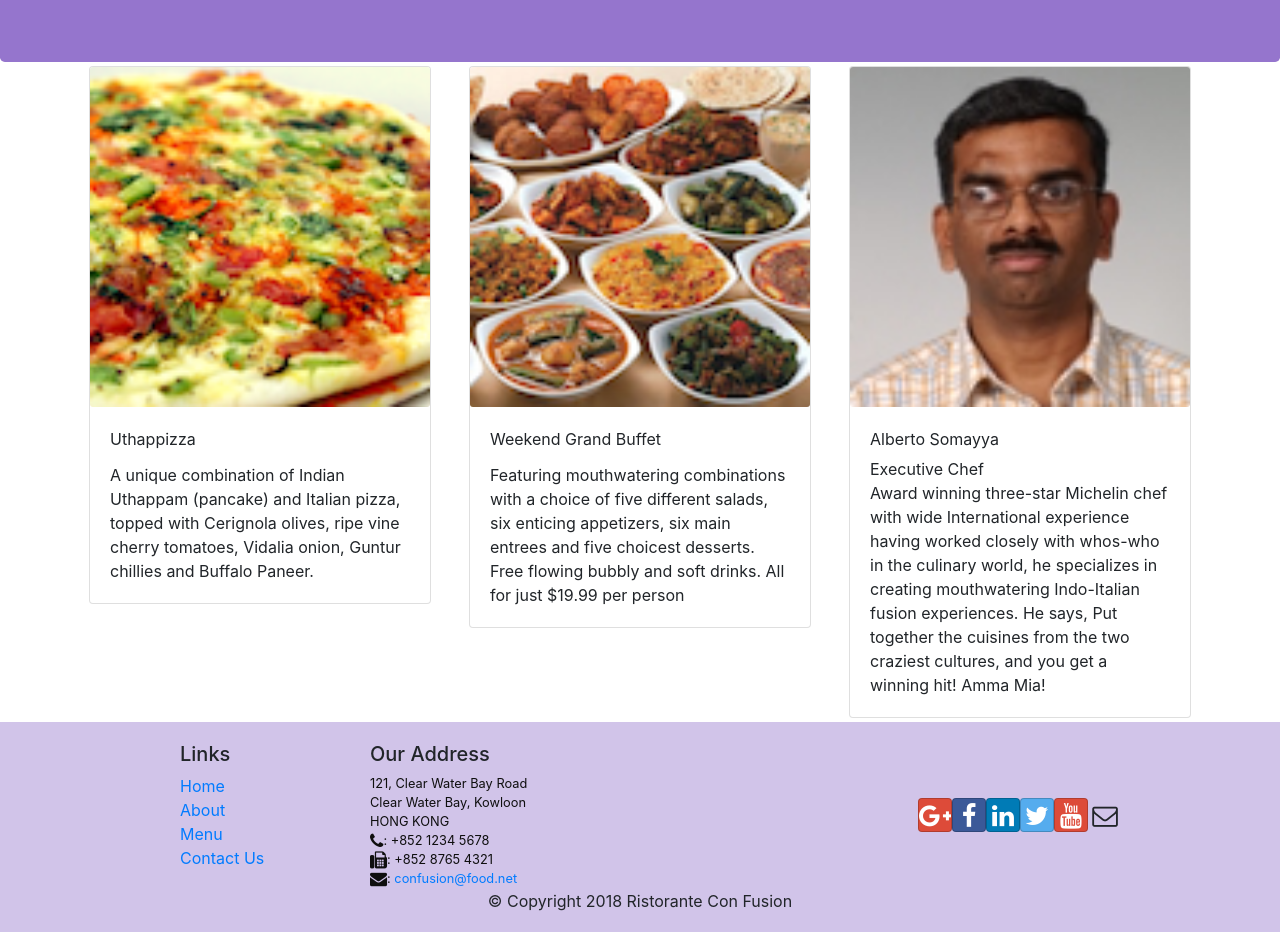
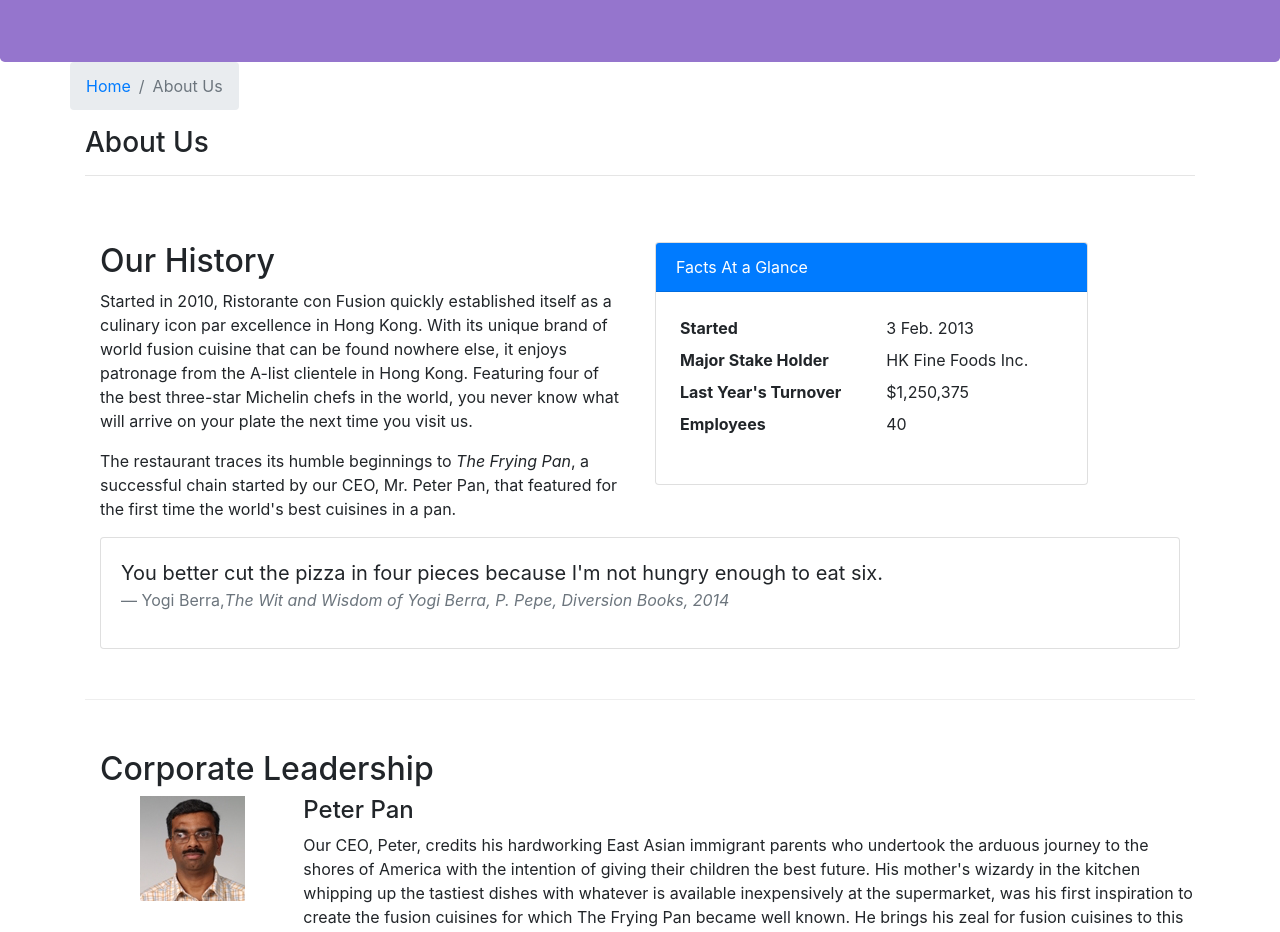
Before and after one commit to jzendle/react, a React (Create React App) app: page /about in a window 1280 px wide. Before the commit this address led to /home. Shown: the part 280-1212 px from the top of the page. Built offline with nearby package versions, Linux system fonts and the light colour scheme.

Commit message:
assignment2

```diff
--- /dev/null
+++ b/src/components/About.js
@@ -0,0 +1,108 @@
+import React from 'react';
+import { Breadcrumb, BreadcrumbItem, Card, CardBody, CardHeader, Media } from 'reactstrap';
+import { Link } from 'react-router-dom';
+
+function About(props) {
+
+    const leaders = props.leaders.map((leader) => {
+        return (
+            <RenderLeader leader={leader} />
+        );
+    });
+    // id: 2,
+    // name: 'Agumbe Tang',
+    // image: '/assets/images/alberto.png',
+    // designation: 'Chief Taste Officer',
+    // abbr: 'CTO',
+    //   featured: false,
+    // description: 'Blessed with t
+    function RenderLeader(props) {
+        return (
+            <React.Fragment>
+
+                <div className="row" key={props.leader.id} >
+                    <Media>
+                        <div className="col-2" >
+                            <Media left href="#">
+                                <Media object src={props.leader.image} alt={props.leader.image} />
+
+                            </Media>
+                        </div>
+                        <Media body>
+                            <Media heading>
+                                {props.leader.name}
+                            </Media>
+                            {props.leader.description}
+                        </Media>
+                    </Media>
+                </div>
+                <br />
+            </React.Fragment>
+
+        )
+    }
+    return (
+        <div className="container">
+            <div className="row">
+                <Breadcrumb>
+                    <BreadcrumbItem><Link to="/home">Home</Link></BreadcrumbItem>
+                    <BreadcrumbItem active>About Us</BreadcrumbItem>
+                </Breadcrumb>
+                <div className="col-12">
+                    <h3>About Us</h3>
+                    <hr />
+                </div>
+            </div>
+            <div className="row row-content">
+                <div className="col-12 col-md-6">
+                    <h2>Our History</h2>
+                    <p>Started in 2010, Ristorante con Fusion quickly established itself as a culinary icon par excellence in Hong Kong. With its unique brand of world fusion cuisine that can be found nowhere else, it enjoys patronage from the A-list clientele in Hong Kong.  Featuring four of the best three-star Michelin chefs in the world, you never know what will arrive on your plate the next time you visit us.</p>
+                    <p>The restaurant traces its humble beginnings to <em>The Frying Pan</em>, a successful chain started by our CEO, Mr. Peter Pan, that featured for the first time the world's best cuisines in a pan.</p>
+                </div>
+                <div className="col-12 col-md-5">
+                    <Card>
+                        <CardHeader className="bg-primary text-white">Facts At a Glance</CardHeader>
+                        <CardBody>
+                            <dl className="row p-1">
+                                <dt className="col-6">Started</dt>
+                                <dd className="col-6">3 Feb. 2013</dd>
+                                <dt className="col-6">Major Stake Holder</dt>
+                                <dd className="col-6">HK Fine Foods Inc.</dd>
+                                <dt className="col-6">Last Year's Turnover</dt>
+                                <dd className="col-6">$1,250,375</dd>
+                                <dt className="col-6">Employees</dt>
+                                <dd className="col-6">40</dd>
+                            </dl>
+                        </CardBody>
+                    </Card>
+                </div>
+                <div className="col-12">
+                    <Card>
+                        <CardBody className="bg-faded">
+                            <blockquote className="blockquote">
+                                <p className="mb-0">You better cut the pizza in four pieces because
+                                    I'm not hungry enough to eat six.</p>
+                                <footer className="blockquote-footer">Yogi Berra,
+                                <cite title="Source Title">The Wit and Wisdom of Yogi Berra,
+                                    P. Pepe, Diversion Books, 2014</cite>
+                                </footer>
+                            </blockquote>
+                        </CardBody>
+                    </Card>
+                </div>
+            </div>
+            <div className="row row-content">
+                <div className="col-12">
+                    <h2>Corporate Leadership</h2>
+                </div>
+                <div className="col-12">
+                    <Media list>
+                        {leaders}
+                    </Media>
+                </div>
+            </div>
+        </div>
+    );
+}
+
+export default About;
--- a/src/components/DishDetail.js
+++ b/src/components/DishDetail.js
@@ -16,14 +16,18 @@
 
 const RenderComments = (props) => {
     return (
-        props.comments.map(
-            (comment) => {
-            return (
-                <div key={comment.id}> <p> {comment.comment}</p></div>
+        <React.Fragment>
+            <h4>Customer Comments</h4>
+            { props.comments.map(
+                (comment) => {
+                    return (
+                        <div key={comment.id}> <p> {comment.comment}</p></div>
+                    )
+                }
             )
-        }
-        ) // map
-     ) // return
+            }
+        </React.Fragment>
+    )
 }
 
 const DishDetail = (props) => {
@@ -44,7 +48,7 @@
                 <div className="col-12 col-md-5 m-1">
                     <RenderDish dish={props.dish} />
                 </div>
-                <div className="col-12 col-md-5 m-1">
+                <div className="col col-md-5 m-1">
                     <RenderComments comments={props.comments} />
                 </div>
             </div>
--- a/src/components/Header.js
+++ b/src/components/Header.js
@@ -33,7 +33,7 @@
                 </NavLink>
                 </NavItem>
                 <NavItem>
-                  <NavLink className="nav-link" to="/aboutus">
+                  <NavLink className="nav-link" to="/about">
                     <span className="fa fa-info fa-lg"></span>About us
                 </NavLink>
                 </NavItem>
--- a/src/components/Main.js
+++ b/src/components/Main.js
@@ -5,6 +5,7 @@
 import Contact from './Contact';
 import Footer from './Footer';
 import DishDetail from './DishDetail';
+import About from './About';
 import { DISHES } from '../shared/dishes';
 import { COMMENTS } from '../shared/comments';
 import { PROMOTIONS } from '../shared/promotions';
@@ -26,18 +27,18 @@
 
   render() {
     const HomePage = () => {
-      return(
-          <Home
-              dish={this.state.dishes.filter((dish) => dish.featured)[0]}
-              promotion={this.state.promotions.filter((promo) => promo.featured)[0]}
-              leader={this.state.leaders.filter((leader) => leader.featured)[0]}
-          />
+      return (
+        <Home
+          dish={this.state.dishes.filter((dish) => dish.featured)[0]}
+          promotion={this.state.promotions.filter((promo) => promo.featured)[0]}
+          leader={this.state.leaders.filter((leader) => leader.featured)[0]}
+        />
       );
     }
-    const DishWithId = ({match}) => {
-      return(
-          <DishDetail dish={this.state.dishes.filter((dish) => dish.id === parseInt(match.params.dishId,10))[0]}
-            comments={this.state.comments.filter((comment) => comment.dishId === parseInt(match.params.dishId,10))} />
+    const DishWithId = ({ match }) => {
+      return (
+        <DishDetail dish={this.state.dishes.filter((dish) => dish.id === parseInt(match.params.dishId, 10))[0]}
+          comments={this.state.comments.filter((comment) => comment.dishId === parseInt(match.params.dishId, 10))} />
       );
     };
 
@@ -49,6 +50,7 @@
           <Route exact path="/menu" component={() => <Menu dishes={this.state.dishes} />} />
           <Route path="/menu/:dishId" component={DishWithId} />
           <Route exact path="/contactus" component={Contact} />
+          <Route path="/about" component={() => <About leaders={this.state.leaders} />} />
           <Redirect to="/home" />
         </Switch>
         <Footer />
```
